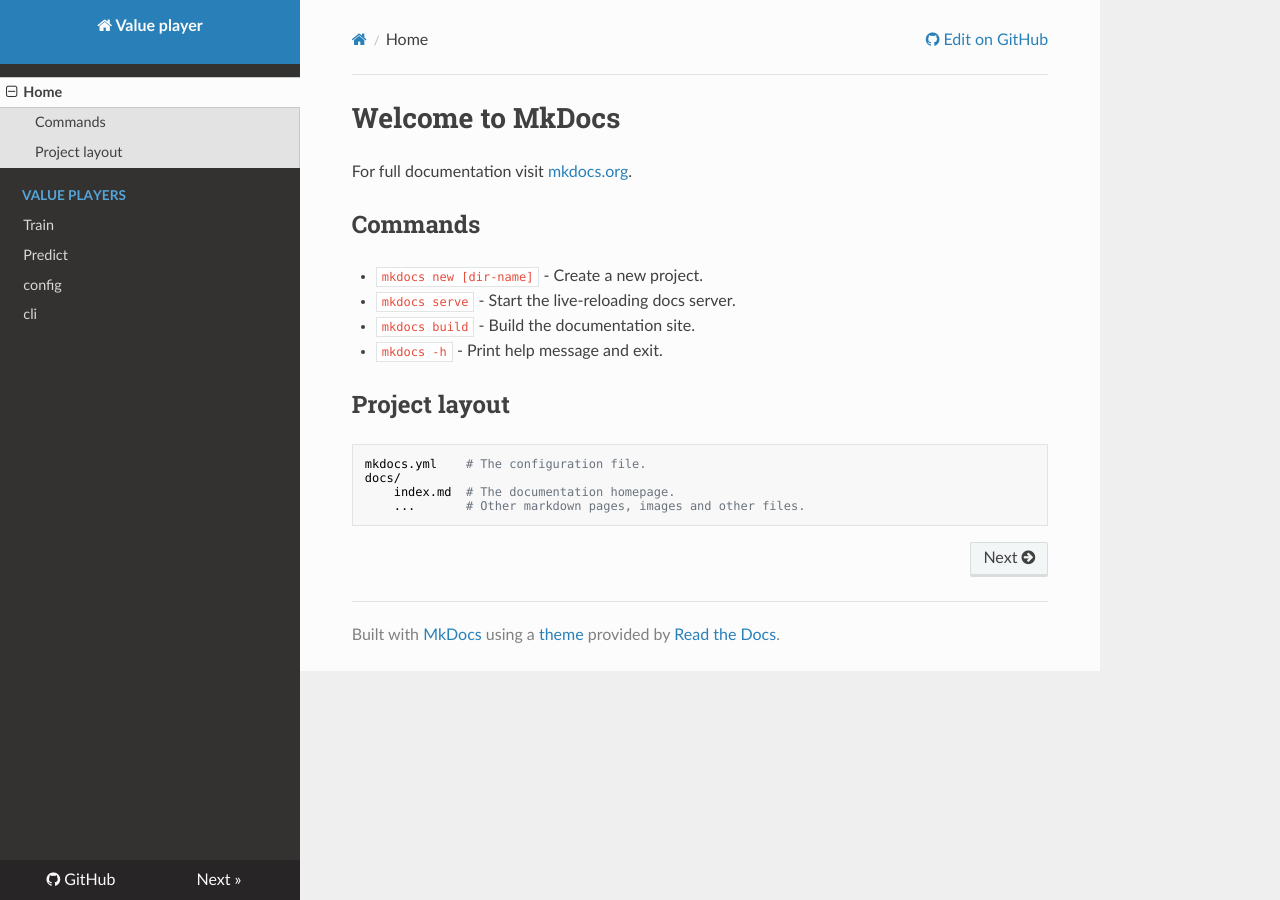
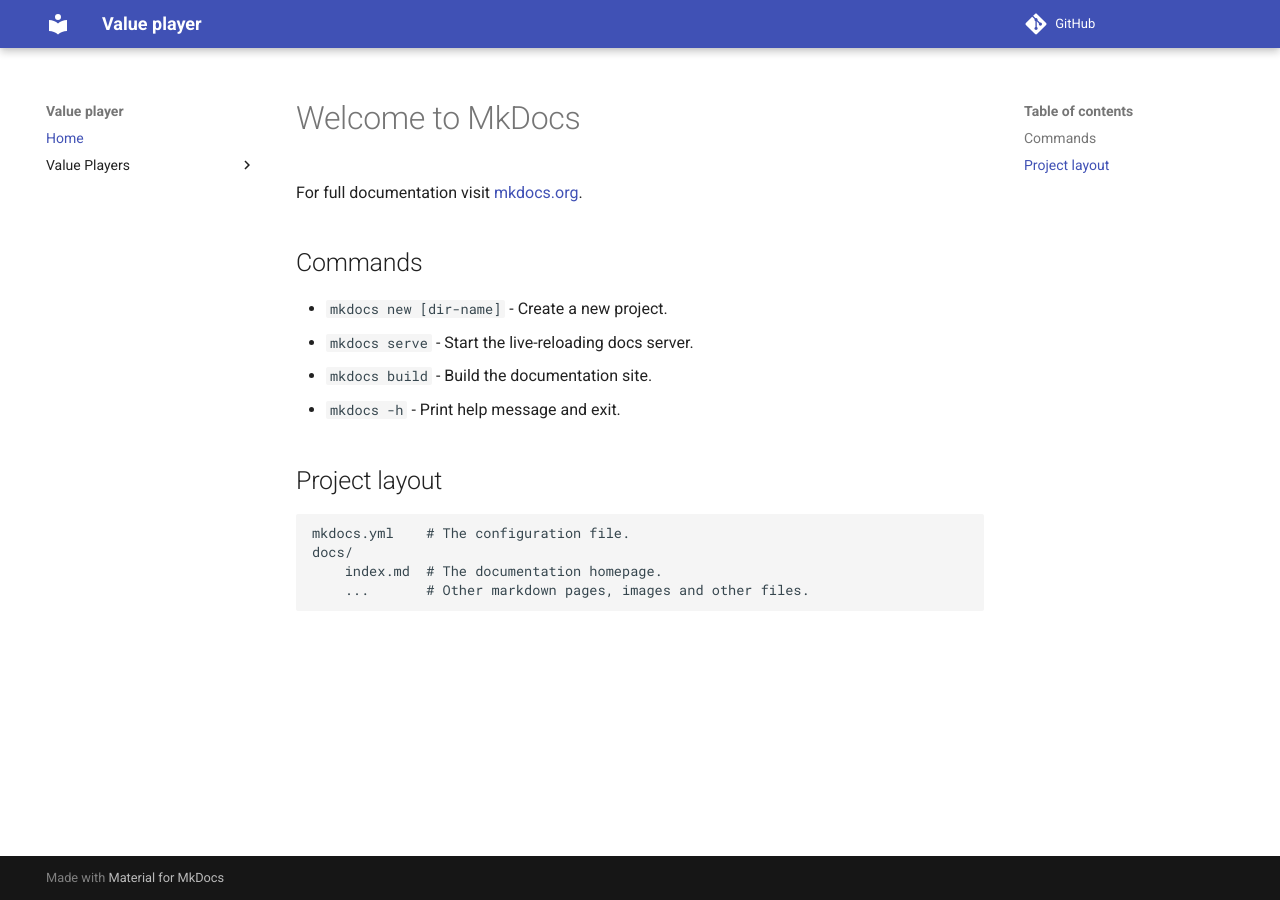
Before and after one commit to alonmar/value_players_mlops, an MkDocs documentation site: the page built from docs/index.md, in a window 1280 px wide. Built offline with MkDocs 1.6.1 and Material for MkDocs 9.7.7, drawn with Linux system fonts in a browser that asks for light colours; nearby versions of some CDN libraries; comment, search, counter and statistics services are not loaded.

Commit message:
📝  updated mkdocs.yml

```diff
--- a/mkdocs.yml
+++ b/mkdocs.yml
@@ -1,6 +1,6 @@
 site_name: Value player
-site_url: https://github.com/alonmar/Fifa-players-predict-value/blob/main/Makefile
-repo_url: https://github.com/GokuMohandas/Made-With-ML/
+#site_url: https://github.com/alonmar/Fifa-players-predict-value/blob/main/Makefile
+repo_url: https://github.com/alonmar/value_players_mlops
 nav:
   - Home: index.md
   - Value Players:
@@ -8,7 +8,7 @@
     - Predict: valueplayers/predict.md
     - config: valueplayers/config.md
     - cli: valueplayers/cli.md
-theme: readthedocs
+theme: 'material'
 plugins:
   - mkdocstrings
 watch:
```
